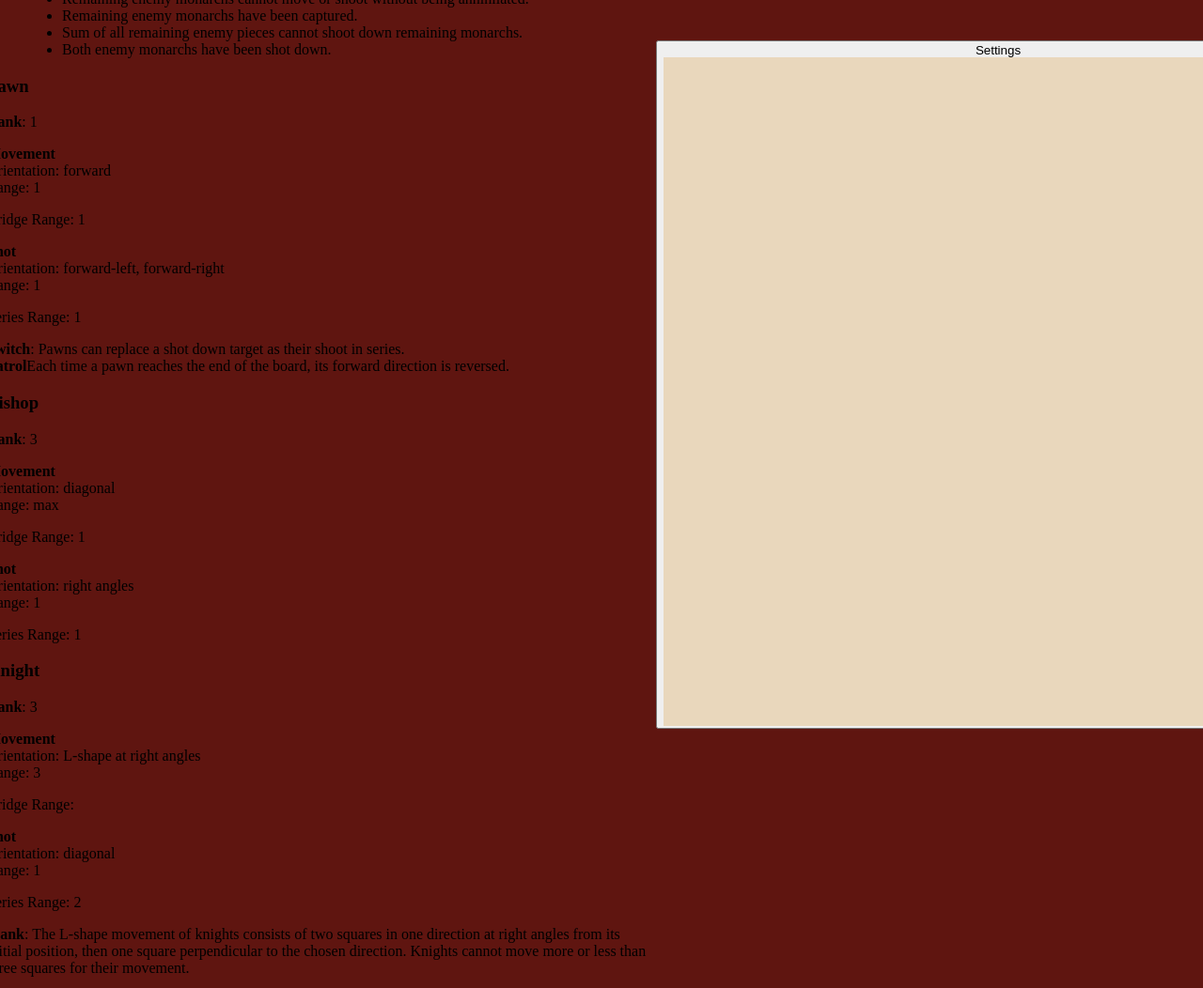
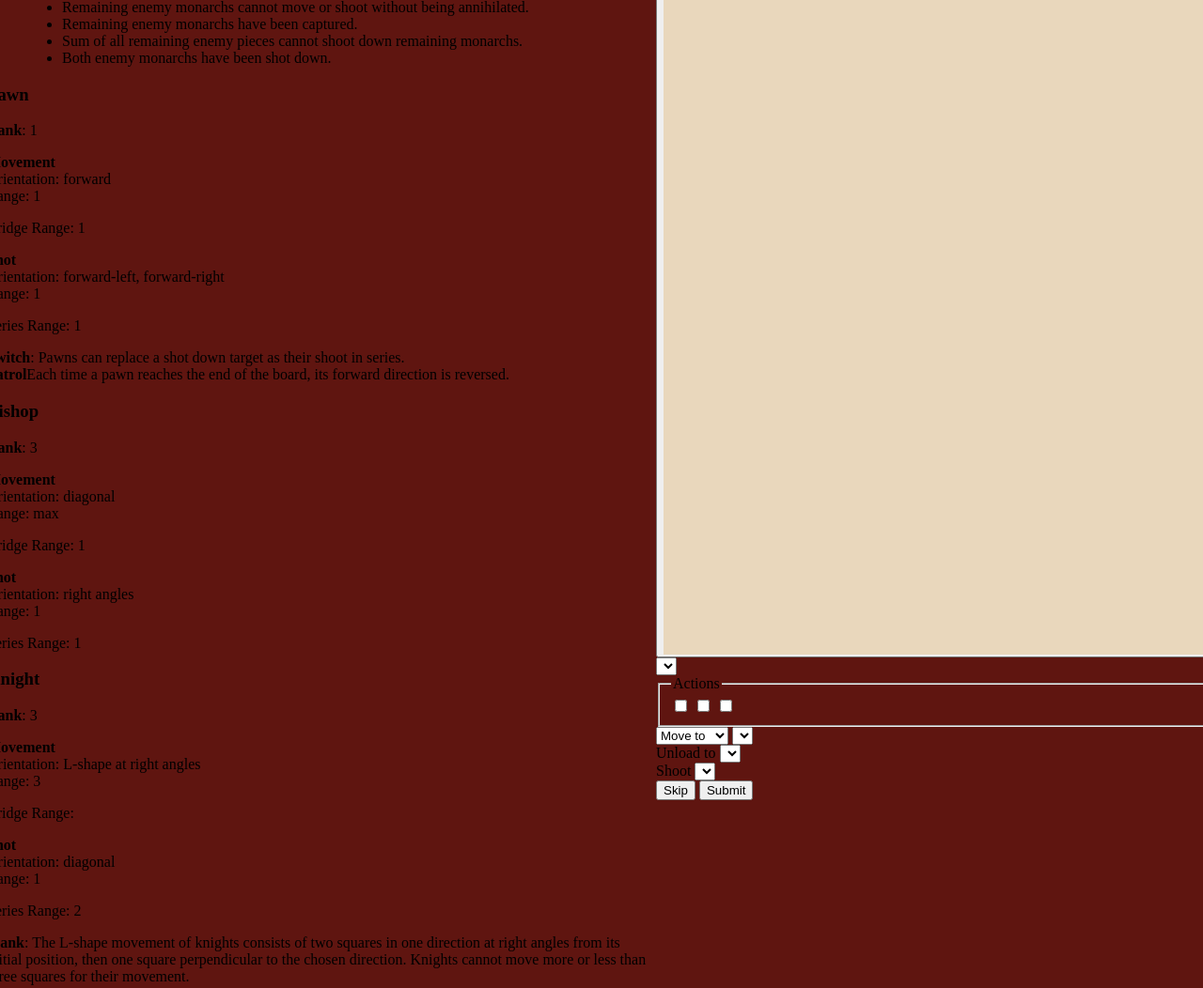
Before and after one commit to SmKou/shooters-chess, a website built with Vite: page index.html in a window 1280 px wide. Shown: the top 1052 px of the page at 94% size. Built offline with nearby package versions, Linux system fonts and the light colour scheme.

Commit message:
Add input controls for moves

```diff
--- a/index.html
+++ b/index.html
@@ -27,13 +27,13 @@
                 <h3>Introduction</h3>
                 <p>On your turn, enter positions of your pieces to select them. Then fill out the corresponding fields. You can enter positions for movement (<em>move to</em>) and/or shot (<em>shoot</em>). If unloading (<em>unload to</em>) a piece, meaning to give its rank to an adjacent piece, this will replace either movement or shot.</p>
                 <p><strong>Input</strong></p>
-                <p>You will notice that selecting a piece uses a dropdown, so you can only select your pieces left on the board, uncaptured. The available positions will include any pieces you've captured.</p>
-                <p>You need not worry about entering the correct order for a move. If it's wrong, a message will appear, detailing the mistake. As you fill out the fields for your move, you will notice other fields become disabled as you cannot have more than one movement and shot per turn. To re-enable the field(s), delete one of your entries.</p>
+                <p>You will notice that selecting any piece uses a dropdown, so you can only select your pieces left on the board, uncaptured. The available positions will include any pieces you've captured.</p>
+                <p>You need not worry about entering the correct order for a move. If it's wrong, a message will appear, detailing the mistake. As you fill out the fields for your move, you will notice other fields become disabled as you cannot have more than one movement and shot per turn, or an unload to replace either. To re-enable the field(s), uncheck one of your selections.</p>
                 <p>If you'd like to change settings of the game, such as graphics, how positions are denoted, and the players, click the settings button in the top right corner of input.</p>
                 <p><em>Note</em>: If you're going to sacrifice your king to use his bomber ability, enter either the position that he starts at or the position he moves to.</p>
                 <p><strong>Board</strong></p>
                 <p>Each piece will have its rank in the top-right corner of its square. A piece can only shoot down a piece of its rank or lower, otherwise its rank is subtracted from the rank of the shot piece.</p>
-                <p>When you enter the position of the piece you'll be using for your move, it will become selected on the board and will show you possible movements and shots.</p>
+                <p>When you enter the position of the piece you'll be using for your move, it will become selected on the board and will show you possible movements and shots. The selection of pieces for the fields will also update.</p>
             </div>
             <div>
                 <h3>Terminology</h3>
@@ -252,14 +252,48 @@
         </section>
     </main>
     <footer>
-        <div class="player-input">
+        <section id="move">
             <h3 id="player-lbl"></h3>
             <button id="settings-btn">
                 <span class="btn-text">Settings</span>
                 <canvas id="settings-btn-img" width="36" height="36"></canvas>
             </button>
-        </div>
-        <div class="move-input"></div>
+        </section>
+        <section id="computer-output"></section>
+        <section id="player-input">
+            <div class="move-input">
+                <select id="positions-opt"></select>
+                <div class="move-actions">
+                    <fieldset>
+                        <legend>Actions</legend>
+                        <input id="movement" name="actions" type="checkbox" value="movement" />
+                        <input id="unload" name="actions" type="checkbox" value="unload" />
+                        <input id="shot" name="actions" type="checkbox" value="shot" />
+                    </fieldset>
+                </div>
+                <div id="movement-input">
+                    <select id="movement-opt">
+                        <option value="moveto" selected>Move to</option>
+                        <option value="bridge">Bridge</option>
+                        <option value="unbridge">Unbridge</option>
+                    </select>
+                    <select id="dest-opt"></select>
+                </div>
+                <div id="unloading-input">
+                    <span>Unload to</span>
+                    <select id="unloading-opt"></select>
+                </div>
+                <div id="shot-input">
+                    <span>Shoot</span>
+                    <select id="shooting-opt"></select>
+                </div>
+            </div>
+            <div class="message"></div>
+            <div class="move-confirmation">
+                <button id="skip-move-btn">Skip</button>
+                <button id="ipt-move-btn">Submit</button>
+            </div>
+        </section>
     </footer>
     <script type="module" src="/main.js"></script>
   </body>
```
